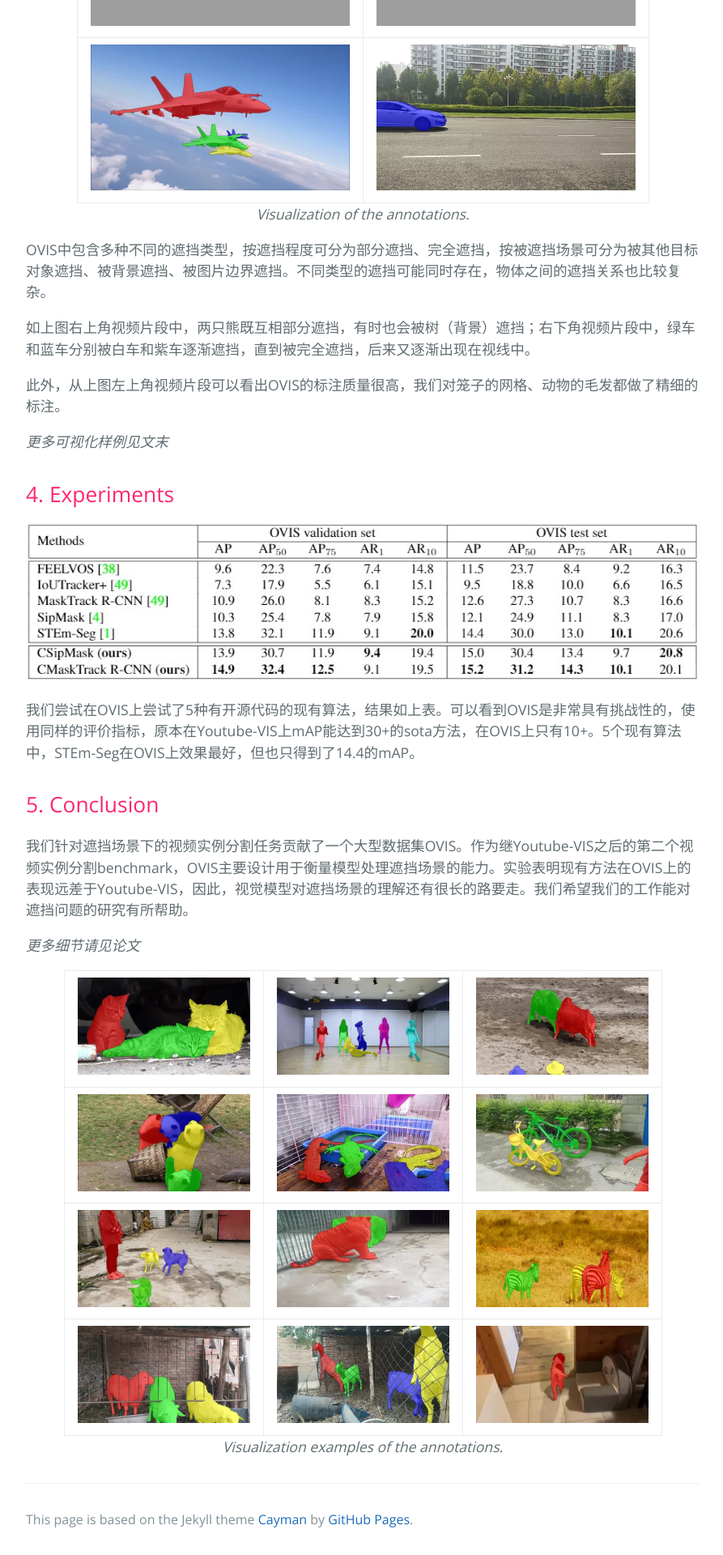
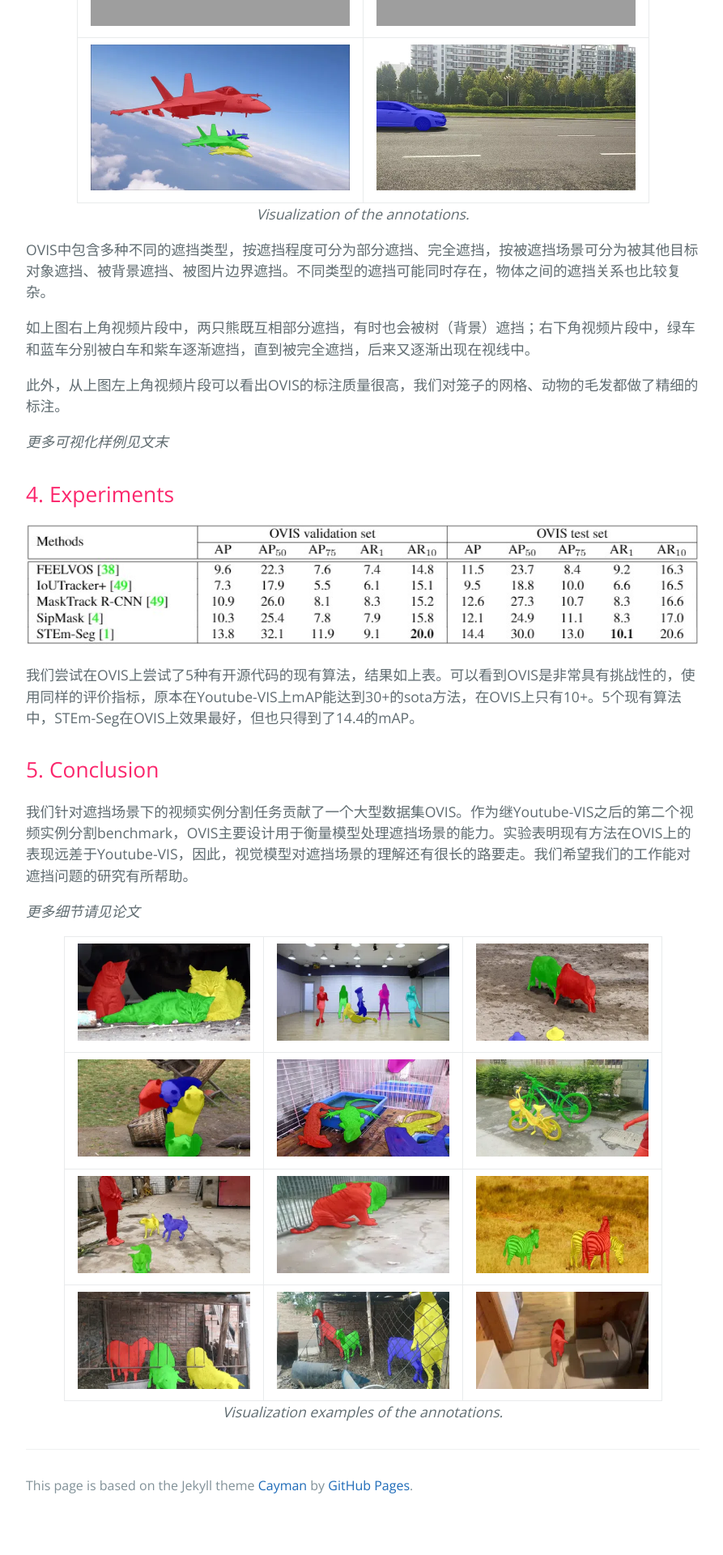
Before and after one commit to qjy981010/OVIS, a Jekyll site: the page built from index.md, in a window 1280 px wide. Shown: the part 2015-3935 px from the top of the page at 81% size, without its empty margins (192-1085 px from the left). Built offline with Jekyll 4.4.1, drawn with Linux system fonts in a browser that asks for light colours; after the commit the page ends 3893 px from its top, so only the background shows below that; grey boxes are pictures that could not be loaded.

Commit message:
0206 delete TFC

```diff
--- a/index.md
+++ b/index.md
@@ -78,9 +78,11 @@ OVIS中包含多种不同的遮挡类型，按遮挡程度可分为部分遮挡
 ## 4. Experiments
 
 <!-- ![](data/table2.jpg) -->
-<center><img src="data/table2.jpg"></center>
+<!-- <center><img src="data/table2.jpg"></center> -->
+<center><img src="data/table2_baselines.jpg"></center>
 
 我们尝试在OVIS上尝试了5种有开源代码的现有算法，结果如上表。可以看到OVIS是非常具有挑战性的，使用同样的评价指标，原本在Youtube-VIS上mAP能达到30+的sota方法，在OVIS上只有10+。5个现有算法中，STEm-Seg在OVIS上效果最好，但也只得到了14.4的mAP。
+
 
 ## 5. Conclusion
 
```
Also changed, not shown: data/table2_baselines.jpg (added).
